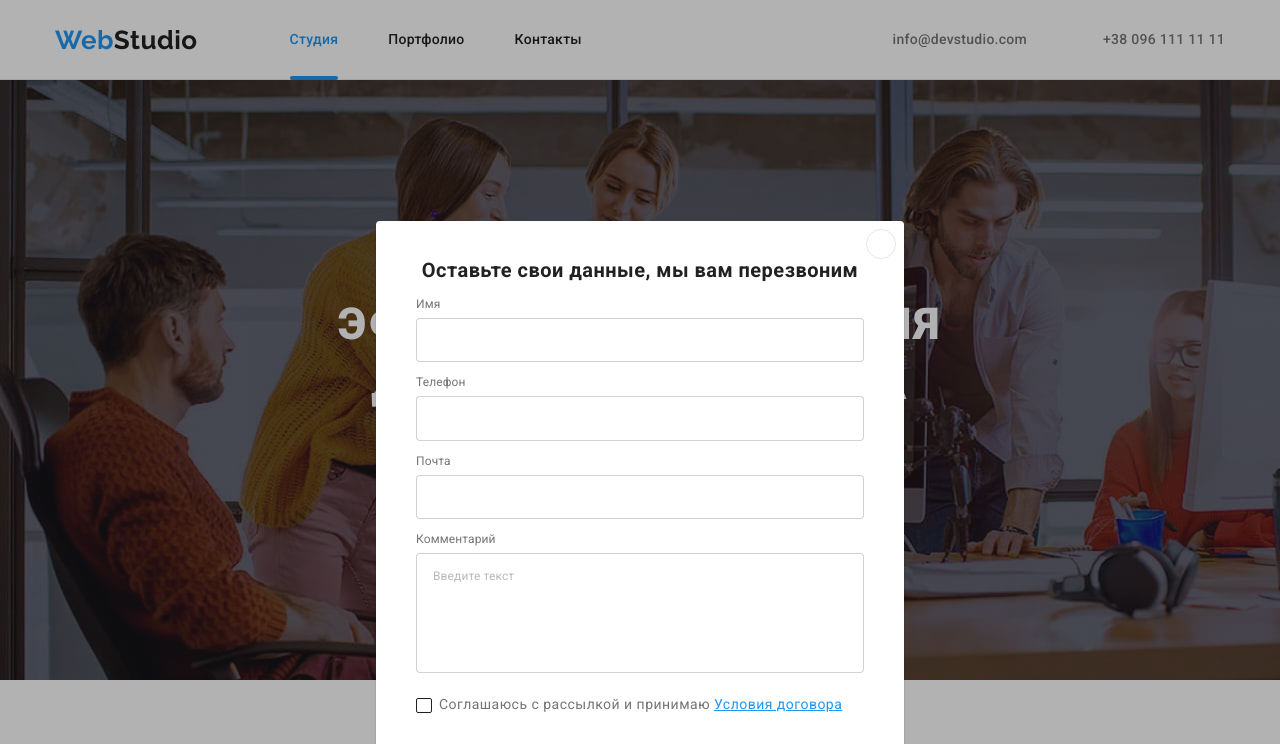
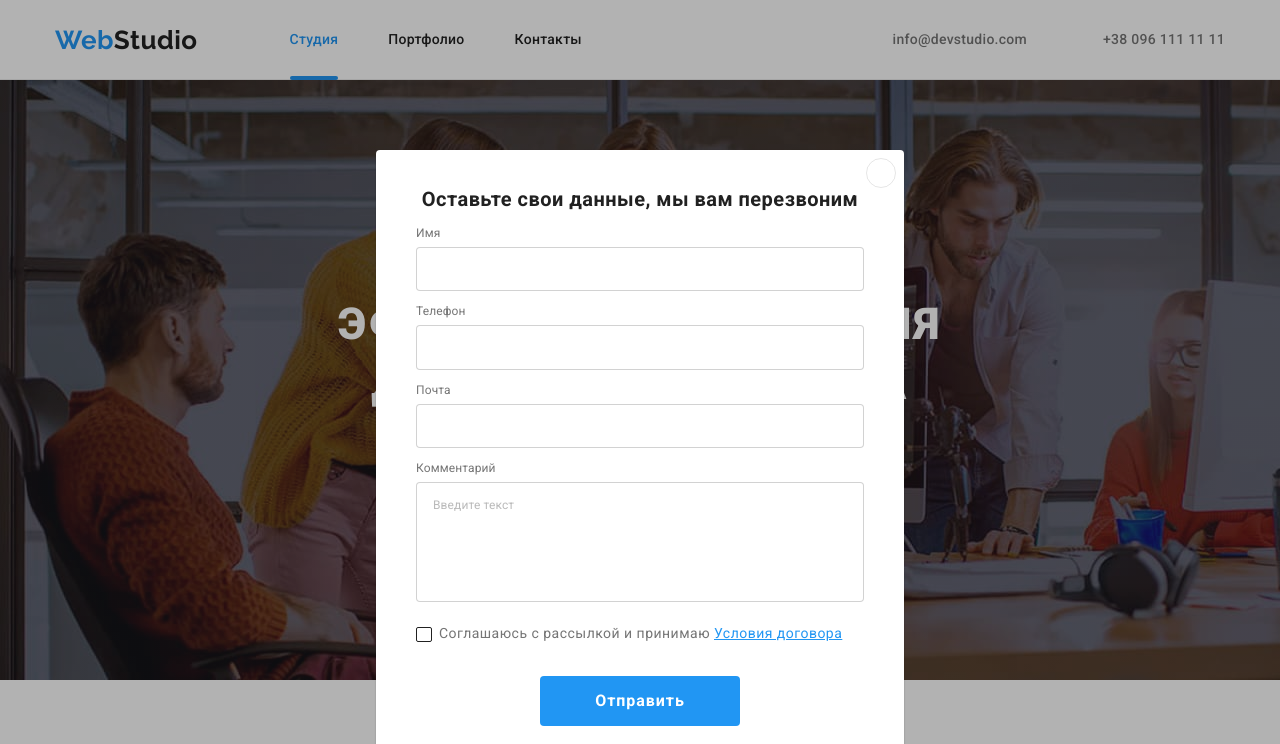
Before and after one commit to llex1/goit-markup-hw-06, a plain HTML site: page index.html in a window 1280 px wide. Both pictures are taken after a click on the link "Заказать услугу". Shown: the top 744 px of the page. Drawn offline with nearby package versions, Linux system fonts and the light colour scheme.

Commit message:
little fix

```diff
--- a/css/style.css
+++ b/css/style.css
@@ -607,7 +607,7 @@ ul {
 }
 .modal {
     position: absolute;
-    top: 221px;
+    top: 150px;
     width: 528px;
     padding-bottom: 40px;
     background: var(--white-color);
@@ -747,8 +747,6 @@ ul {
     background-color: var(--main-color);
     border: none;
 }
-
-
 .modal-checkbox-label {
     font-size: 14px;
     line-height: 1.71;
```
Also changed, not shown: index.html (+1 -0 lines).
